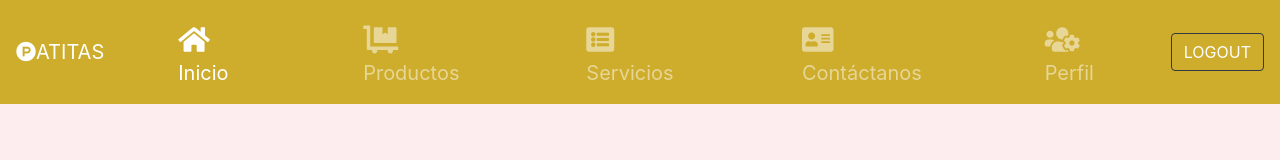
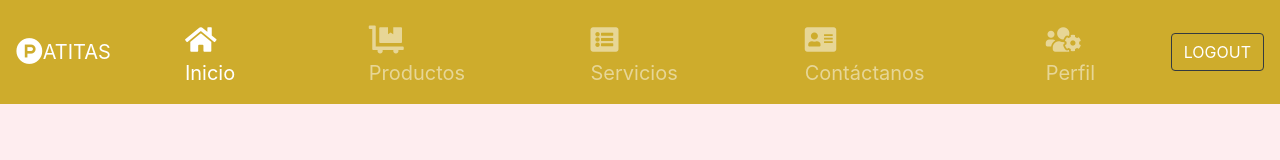
Before and after one commit to La-liga-de-leyendas/Vet-project, an Angular app in the folder vet-patitas/: page /home in a window 1280 px wide. Shown: the top 160 px of the page. Built offline with nearby package versions, Linux system fonts and the light colour scheme.

Commit message:
cambio p navbar

```diff
--- a/vet-patitas/src/app/pages/pages.component.html
+++ b/vet-patitas/src/app/pages/pages.component.html
@@ -1,5 +1,5 @@
 <nav class="navbar navbar-icon-top navbar-expand-lg navbar-dark navbar-custom">
-    <a class="navbar-brand" href="#"><i class="fab fa-product-hunt fa-1x"></i>ATITAS</a>
+    <a class="navbar-brand" href="#"><i class="fab fa-product-hunt fa-lg"></i>ATITAS</a>
     <button class="navbar-toggler" type="button" data-toggle="collapse" data-target="#navbarText" aria-controls="navbarText" aria-expanded="false" aria-label="Toggle navigation">
     <span class="navbar-toggler-icon"></span>
   </button>
```
